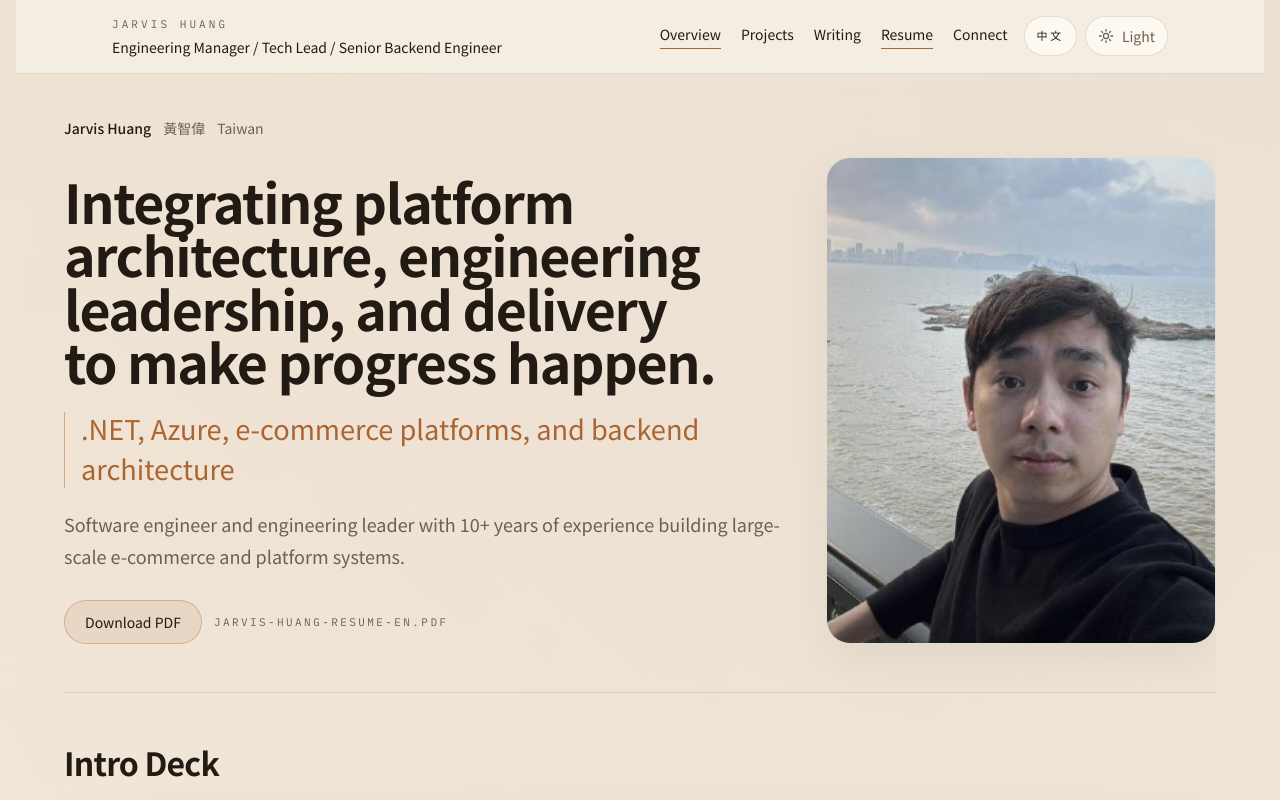
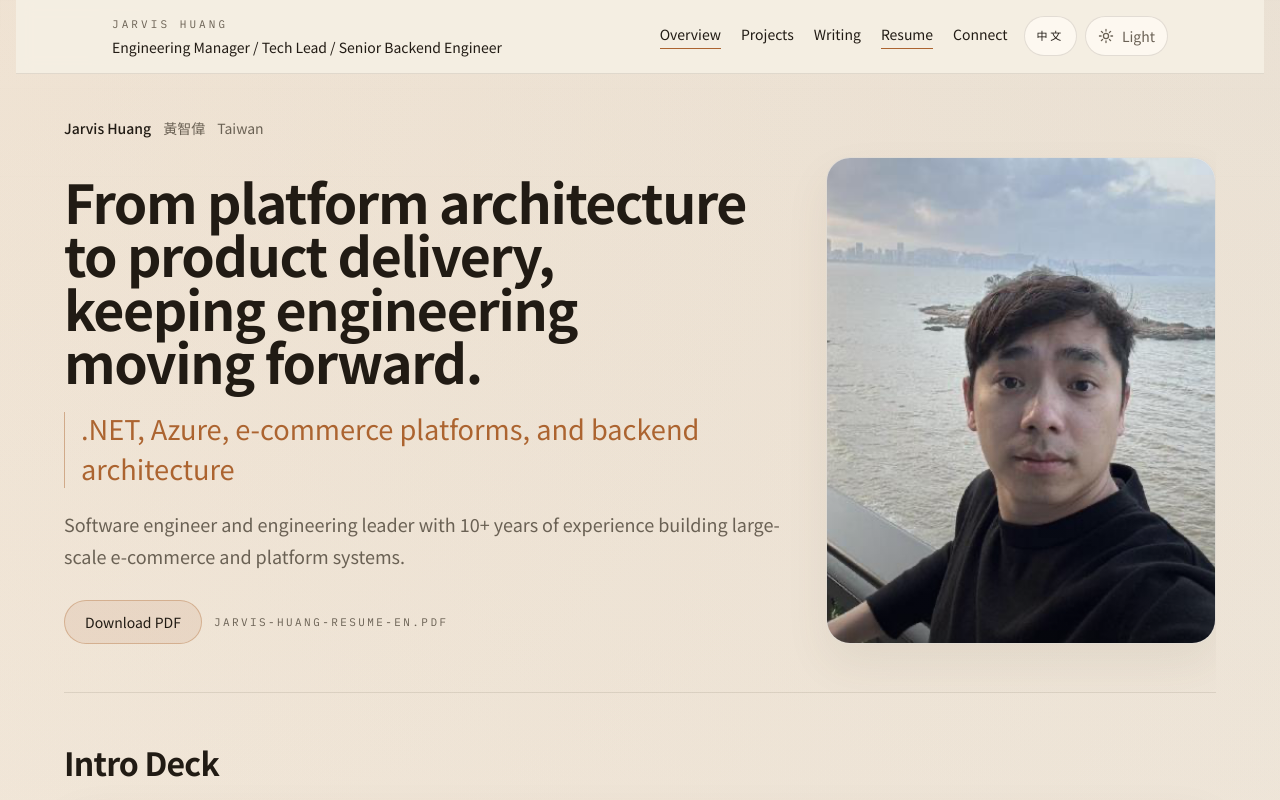
Before and after one commit to anomo06822/personal-site, a Next.js app: page /personal-site/en/resume in a window 1280 px wide. Shown: the top 800 px of the page. Built offline with nearby package versions, Linux system fonts and the light colour scheme; no server answers.

Commit message:
Update resume hero slogan

```diff
--- a/content/resume/en.ts
+++ b/content/resume/en.ts
@@ -11,7 +11,7 @@ export const resumeEn: ResumeContent = {
   },
   positioning: {
     headlinePrimary:
-      "Integrating platform architecture, engineering leadership, and delivery to make progress happen.",
+      "From platform architecture to product delivery, keeping engineering moving forward.",
     headlineSecondary:
       ".NET, Azure, e-commerce platforms, and backend architecture",
     openToRoles: [
--- a/content/resume/zh-TW.ts
+++ b/content/resume/zh-TW.ts
@@ -10,7 +10,7 @@ export const resumeZhTW: ResumeContent = {
     portraitAlt: "Jarvis Huang 個人照",
   },
   positioning: {
-    headlinePrimary: "整合平台架構、工程帶領與交付節奏，讓事情持續發生。",
+    headlinePrimary: "從平台架構到產品交付，讓工程持續前進。",
     headlineSecondary: ".NET、Azure、電商平台與後端架構",
     openToRoles: [
       "Engineering Manager",
```
